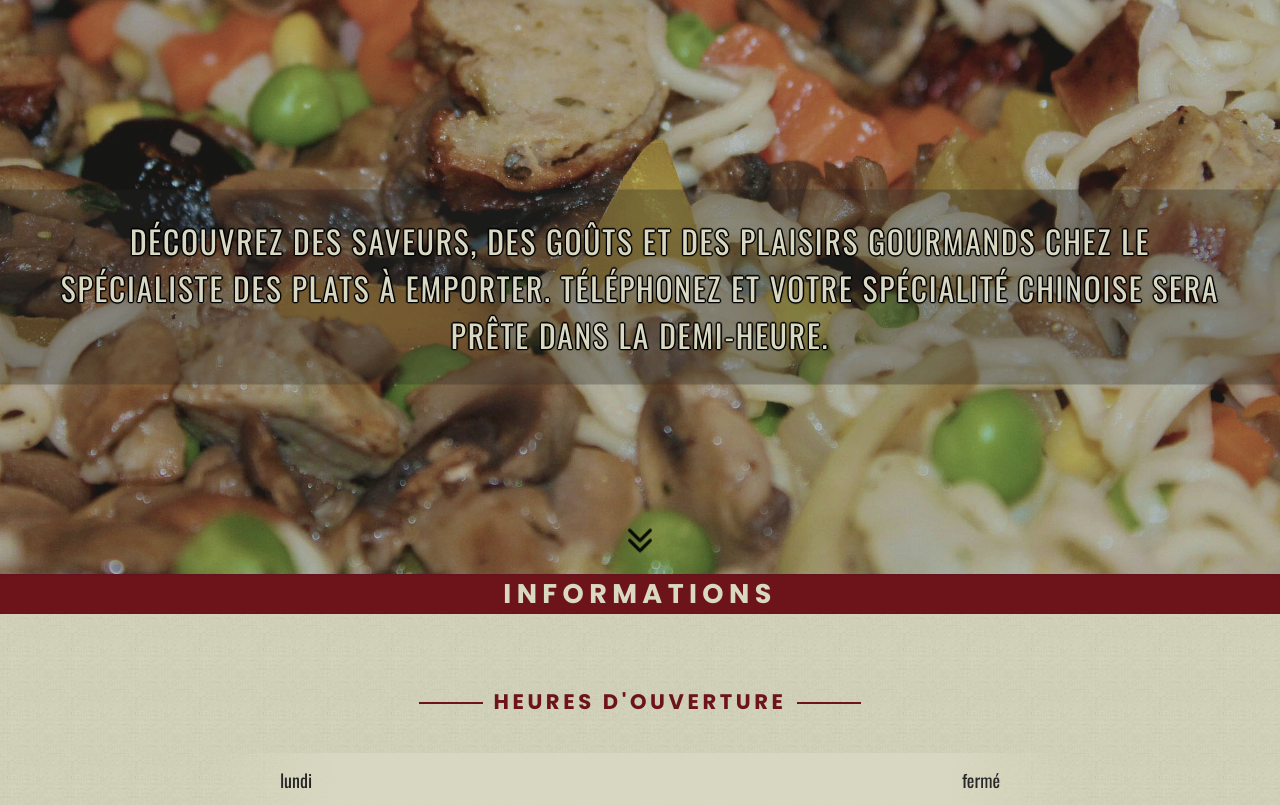
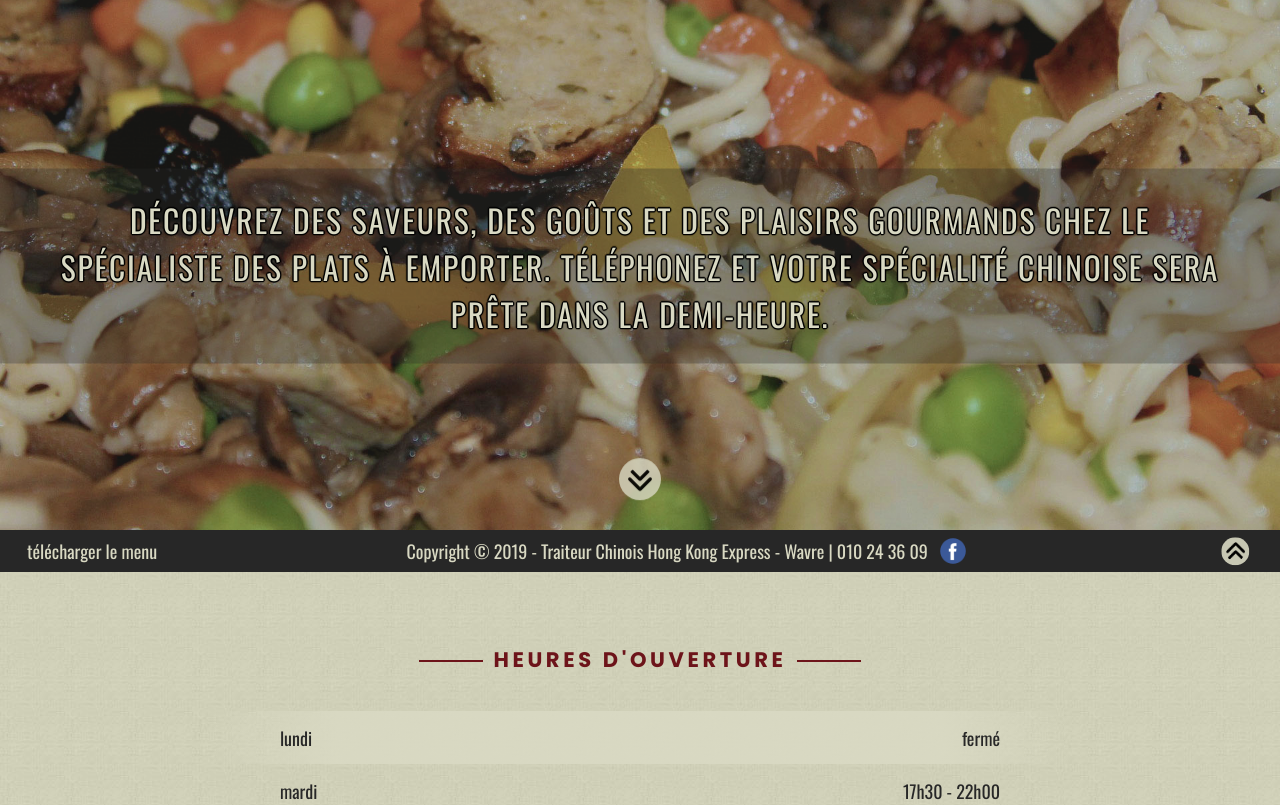
Before and after one commit to vanmaerckechri/HongKongExpress, a PHP site: page / in a window 1280 px wide. Shown: the part 228-1033 px from the top of the page. Run offline with PHP 8.4, Linux system fonts and the light colour scheme.

Commit message:
update footer

```diff
--- a/assets/css/style.css
+++ b/assets/css/style.css
@@ -8,9 +8,9 @@
   to {
     opacity: 1; } }
 @keyframes nextPage {
-  from {
+  0% {
     transform: translate(-50%, -100%); }
-  to {
+  100% {
     transform: translate(-50%, 0); } }
 html, body, header, nav, footer, section, div, span, h1, h2, h3, p, a, blockquote, cite, img, ol, ul, li, form, fieldset, legend, label, input, button {
   margin: 0;
@@ -215,7 +215,7 @@ section > div {
 
 .home-content {
   position: relative;
-  height: calc(100vh - 226px); }
+  height: calc(100vh - 226px - 42px); }
   .home-content img {
     width: 100%;
     height: 100%;
@@ -244,6 +244,10 @@ section > div {
   bottom: 0;
   transform: translate(-50%, -100%);
   animation: nextPage 1s ease-in infinite alternate; }
+  .home-nextPage img {
+    padding: 0.5rem;
+    border-radius: 50%;
+    background-color: rgba(217, 217, 195, 0.9); }
 
 .horaires-container, .acces {
   display: flex;
@@ -312,19 +316,39 @@ section > div {
   text-transform: uppercase; }
 
 footer {
+  position: fixed;
+  bottom: 0;
+  left: 0;
   width: 100%;
+  text-align: center;
   background-color: #272727; }
 
 .footerContent {
-  padding: 1.5rem;
+  padding: 0.2rem 1.5rem;
   display: flex;
   justify-content: space-between;
   align-items: center; }
-  .footerContent img {
-    transition: transform 0.1s;
-    transform: scale(0.8); }
-    .footerContent img:hover {
-      transform: scale(1); }
+  .footerContent span {
+    display: flex;
+    justify-content: center;
+    align-items: center; }
+    .footerContent span img {
+      margin-left: 0.5rem;
+      display: block;
+      transition: transform 0.1s;
+      transform: scale(0.8); }
+      .footerContent span img:hover {
+        transform: scale(1); }
+
+.backHome img {
+  padding: 0.3rem;
+  border-radius: 50%;
+  display: block;
+  background-color: rgba(217, 217, 195, 0.9);
+  transition: transform 0.1s;
+  transform: rotate(-180deg) scale(0.8); }
+  .backHome img:hover {
+    transform: rotate(-180deg) scale(1); }
 
 .maxWidth-container {
   margin-left: auto;
--- a/assets/sass/_animations.scss
+++ b/assets/sass/_animations.scss
@@ -11,11 +11,11 @@
 }
 @keyframes nextPage
 {
-	from
+	0%
 	{
 		transform: translate(-50%, -100%);
 	}
-  	to
+  	100%
   	{
 		transform: translate(-50%, 0);
   	}
--- a/assets/sass/_footer.scss
+++ b/assets/sass/_footer.scss
@@ -1,21 +1,50 @@
 footer
 {
+	position: fixed;
+	bottom: 0;
+	left: 0;
 	width: 100%;
+	text-align: center;
 	background-color: $bg_main-color_dark;
 }
 .footerContent
 {
-	padding: 1.5rem;
+	padding: 0.2rem 1.5rem;
 	display: flex;
 	justify-content: space-between;
 	align-items: center;
-	img
+	span
 	{
-		transition: transform 0.1s;
-		transform: scale(0.8);
-		&:hover
+		display: flex;
+		justify-content: center;
+		align-items: center;
+		// facebook logo
+		img
 		{
-			transform: scale(1);
+			margin-left: 0.5rem;
+			display: block;
+			transition: transform 0.1s;
+			transform: scale(0.8);
+			&:hover
+			{
+				transform: scale(1);
+			}
 		}
 	}
 }
+.backHome
+{
+	img
+	{
+		padding: 0.3rem;
+		border-radius: 50%;
+		display: block;
+		background-color: $nextPageArrow-bgColor;
+		transition: transform 0.1s;
+		transform: rotate(-180deg) scale(0.8);
+		&:hover
+		{
+			transform: rotate(-180deg) scale(1);
+		}
+	}
+}
--- a/assets/sass/_main.scss
+++ b/assets/sass/_main.scss
@@ -73,7 +73,7 @@ section
 .home-content
 {
 	position: relative;
-	height: calc(100vh - #{$header-height_normal});
+	height: calc(100vh - #{$header-height_normal} - #{$footer-height_normal});
 	img
 	{
 		width: 100%;
@@ -107,7 +107,13 @@ section
 	left: 50%;
 	bottom: 0;
 	transform: translate(-50%, -100%);
-	animation: nextPage 1s ease-in infinite alternate;;
+	animation: nextPage 1s ease-in infinite alternate;
+	img
+	{
+		padding: 0.5rem;
+		border-radius: 50%;
+		background-color: $nextPageArrow-bgColor;
+	}
 }
 .horaires-container, .acces
 {
--- a/assets/sass/_variables.scss
+++ b/assets/sass/_variables.scss
@@ -5,7 +5,7 @@ $general-padding: 1rem;
 $general-fontSize: 18px;
 
 $header-height_normal: 226px;
-$footer-height_normal: 90px;
+$footer-height_normal: 42px;
 
 // color
 
@@ -38,6 +38,8 @@ $row-color_middle: $color_yellowMiddleOpacity;
 $textOnImg-bgColor: $color_middleGreyOpacity;
 $textOnImg-color: $color_yellowLight;
 
+$nextPageArrow-bgColor: $color_yellowLightOpacity;
+
 // font-family
 
 $title_main-fontFam: 'Poppins', sans-serif;
--- a/index.php
+++ b/index.php
@@ -132,8 +132,12 @@
 	</div>
     <footer id="footer" class="view-content">
     	<div class="maxWidth-container footerContent">
-			<p>Copyright © 2019 - Traiteur Chinois Hong Kong Express - Wavre</p>
-			<a href="https://www.facebook.com/hkexpresswavre" target="_blank" rel="noopener"><img src="./assets/img/facebook.png" alt="le logo facebook"></a>
+    		<a href="./assets/pdf/hongkongexpress_wavre2017.pdf" target="_blank" rel="noopener">télécharger le menu</a>
+    		<span>
+				<p>Copyright © 2019 - Traiteur Chinois Hong Kong Express - Wavre | 010 24 36 09</p>
+				<a href="https://www.facebook.com/hkexpresswavre" target="_blank" rel="noopener"><img src="./assets/img/facebook.png" alt="le logo facebook"></a>
+			</span>
+			<a class="backHome" href="#"><img src="./assets/img/arrow.png" alt="remonter en début de page"></a>
 		</div>
     </footer>
 </body>
```
Also changed, not shown: assets/img/facebook.png, 2 other files.
